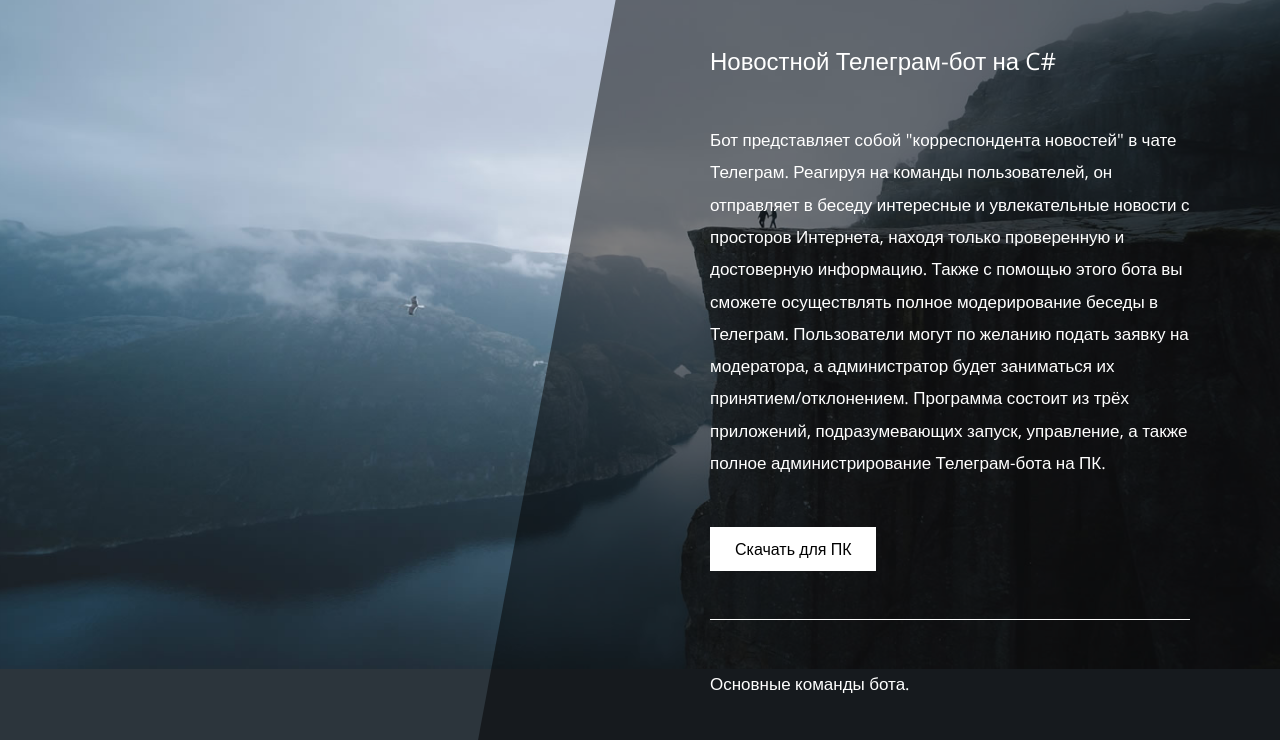
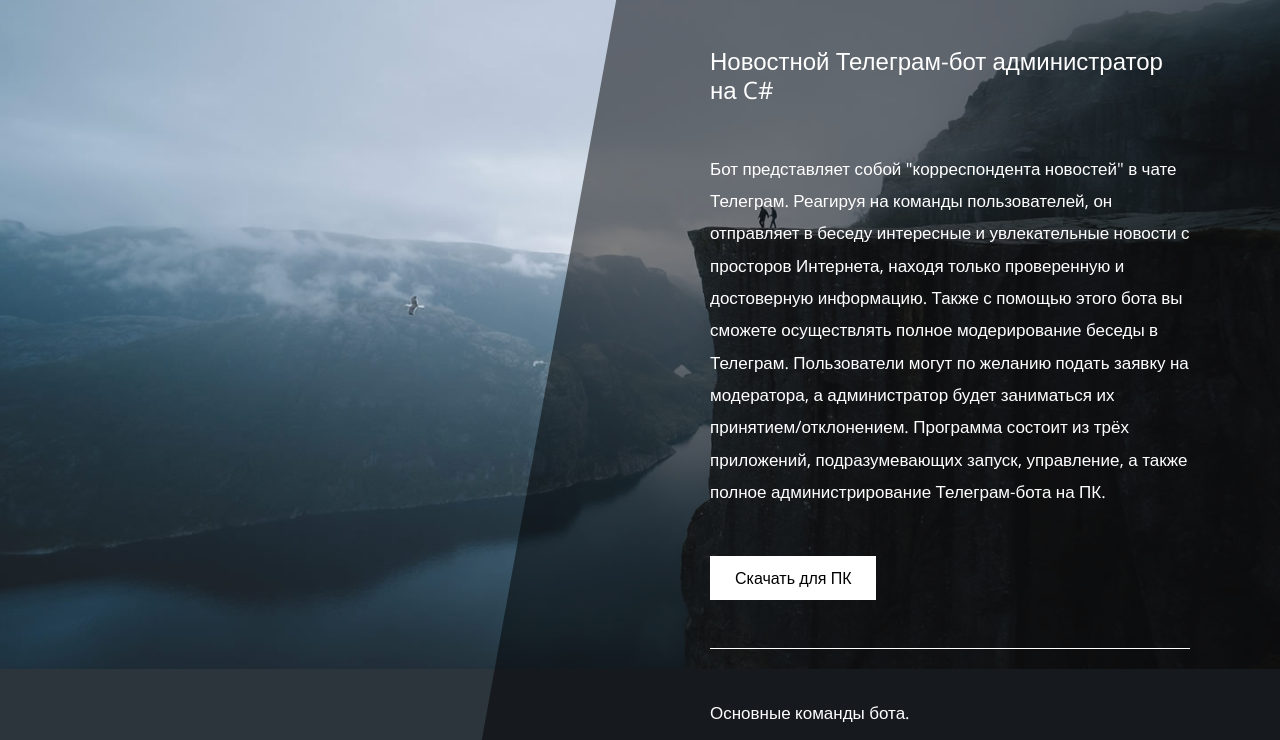
Before and after one commit to TelegramBotTeam/Telegram_Bot_Website, a plain HTML site: page index.html in a window 1280 px wide. Shown: the part 131-871 px from the top of the page. Drawn offline with nearby package versions, Linux system fonts and the light colour scheme.

Commit message:
Update index.html

```diff
--- a/index.html
+++ b/index.html
@@ -57,7 +57,7 @@
                 <div class="tm-col-left"></div>
                 <main class="tm-col-right">
                     <section class="tm-content">
-                        <h2 class="mb-5 tm-content-title">Новостной Телеграм-бот на C#</h2>
+                        <h2 class="mb-5 tm-content-title">Новостной Телеграм-бот администратор на C#</h2>
                         <p class="mb-5">Бот представляет собой "корреспондента новостей" в чате Телеграм. Реагируя на команды пользователей, он отправляет в беседу интересные и увлекательные новости с просторов Интернета, находя только проверенную и достоверную информацию. Также с помощью этого бота вы сможете осуществлять полное модерирование беседы в Телеграм. Пользователи могут по желанию подать заявку на модератора, а администратор будет заниматься их принятием/отклонением. Программа состоит из трёх приложений, подразумевающих запуск, управление, а также полное администрирование Телеграм-бота на ПК.</p>
                         <div class="mb-5">
                             <a href="https://github.com/TelegramBotTeam/Telegram_Bot" class="btn btn-primary">Скачать для ПК</a>
```
